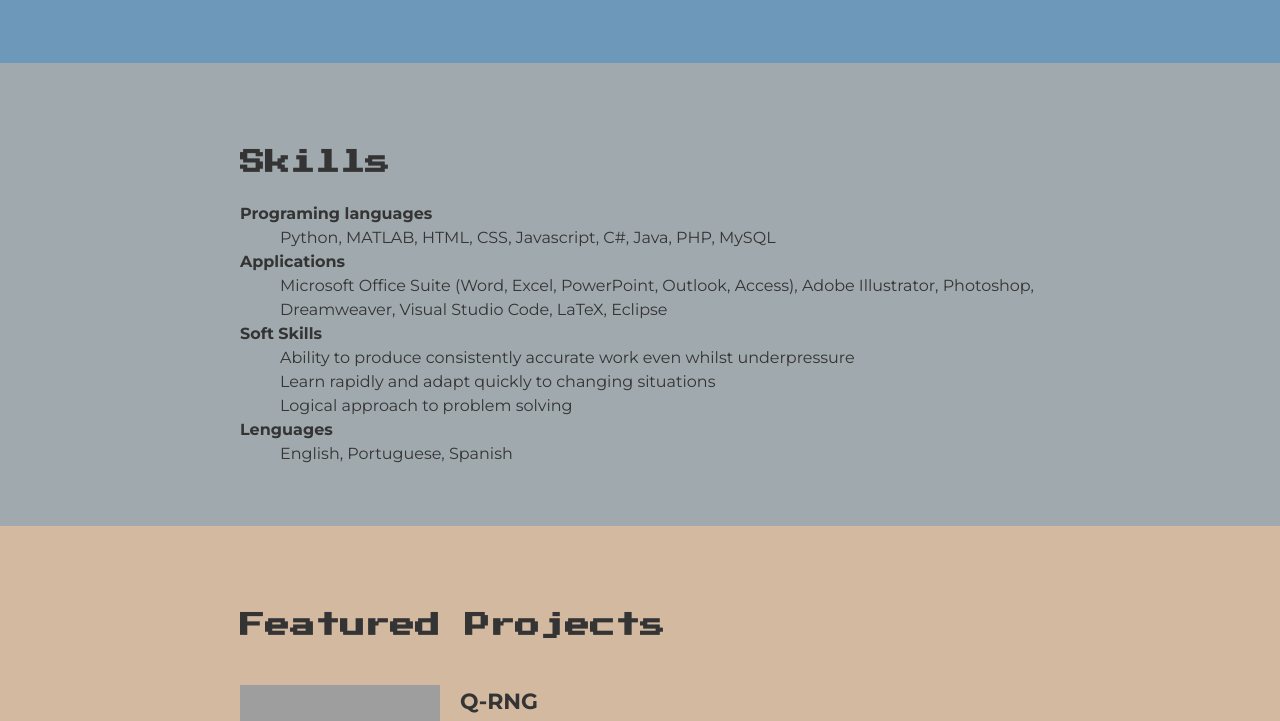
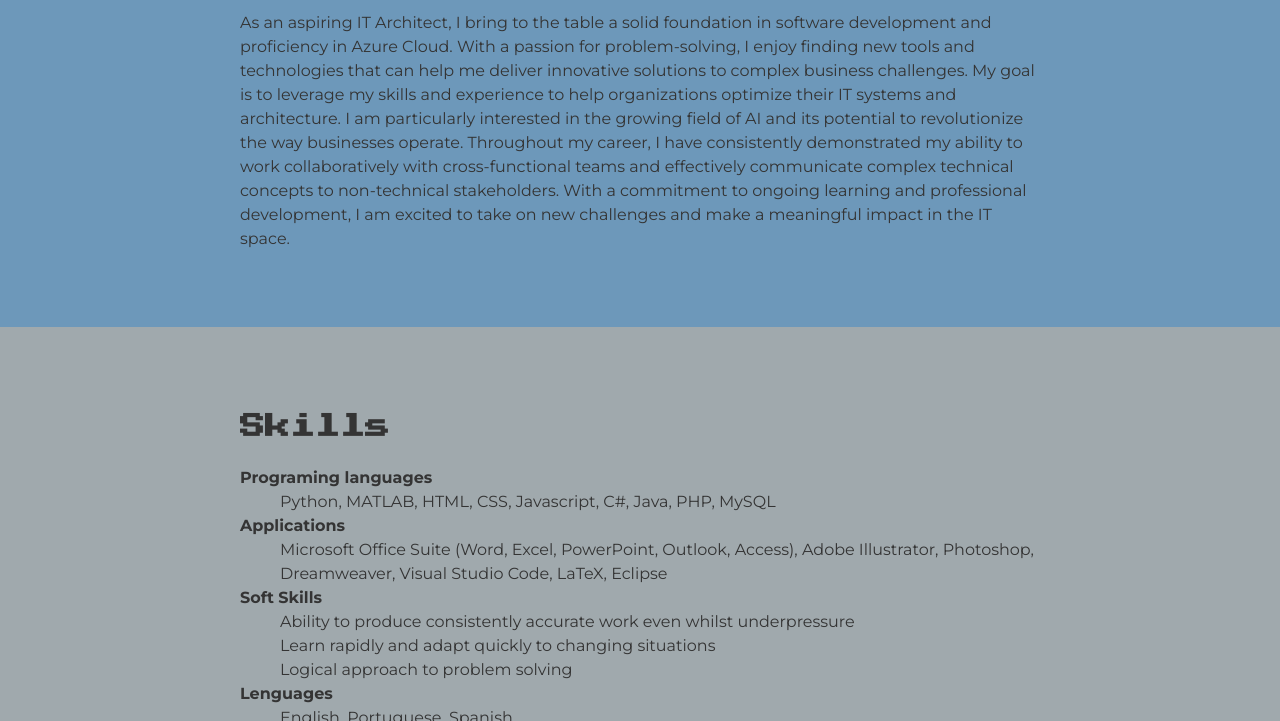
Before and after one commit to dd0mingues/about-me, a plain HTML site: page index.html in a window 1280 px wide. Shown: the part 379-1100 px from the top of the page. Drawn offline with Linux system fonts and the light colour scheme; grey boxes are pictures that could not be loaded.

Commit message:
Update index.html

```diff
--- a/index.html
+++ b/index.html
@@ -8,14 +8,22 @@
 <link href="https://fonts.googleapis.com/css2?family=Montserrat:ital,wght@0,400;0,700;1,400&family=Press+Start+2P&display=swap" rel="stylesheet">
 <link href="css/styles.css" rel="stylesheet" type="text/css">
 </head>
+As an aspiring IT Architect, I bring to the table a solid foundation in software development and proficiency in Azure Cloud. With a passion for problem-solving, I enjoy finding new tools and technologies that can help me deliver innovative solutions to complex business challenges.
 
+My goal is to leverage my skills and experience to help organizations optimize their IT systems and architecture. I am particularly interested in the growing field of AI and its potential to revolutionize the way businesses operate.
+
+Throughout my career, I have consistently demonstrated my ability to work collaboratively with cross-functional teams and effectively communicate complex technical concepts to non-technical stakeholders. With a commitment to ongoing learning and professional development, I am excited to take on new challenges and make a meaningful impact in the IT space.
 <body>
 <!--****************** PROFILE *****************-->
 <header>
     <div class="wrap">
         <h1>Diogo Domingues</h1>
         <h2>Development and AI</h2>
-        <p>An adaptable, motivated, and resourceful software developer with a strong work ethic and a passion for Artificial Intelligence and data analytics. An excellent team player who possesses the ability to work on my initiative. Currently looking for a software developer opportunity that will allow me to work as part of a professional team where I can get experience and grow up to a senior position within your company.</p>
+        <p>As an aspiring IT Architect, I bring to the table a solid foundation in software development and proficiency in Azure Cloud. With a passion for problem-solving, I enjoy finding new tools and technologies that can help me deliver innovative solutions to complex business challenges.
+
+My goal is to leverage my skills and experience to help organizations optimize their IT systems and architecture. I am particularly interested in the growing field of AI and its potential to revolutionize the way businesses operate.
+
+Throughout my career, I have consistently demonstrated my ability to work collaboratively with cross-functional teams and effectively communicate complex technical concepts to non-technical stakeholders. With a commitment to ongoing learning and professional development, I am excited to take on new challenges and make a meaningful impact in the IT space.</p>
     </div>
 </header>
 
```
